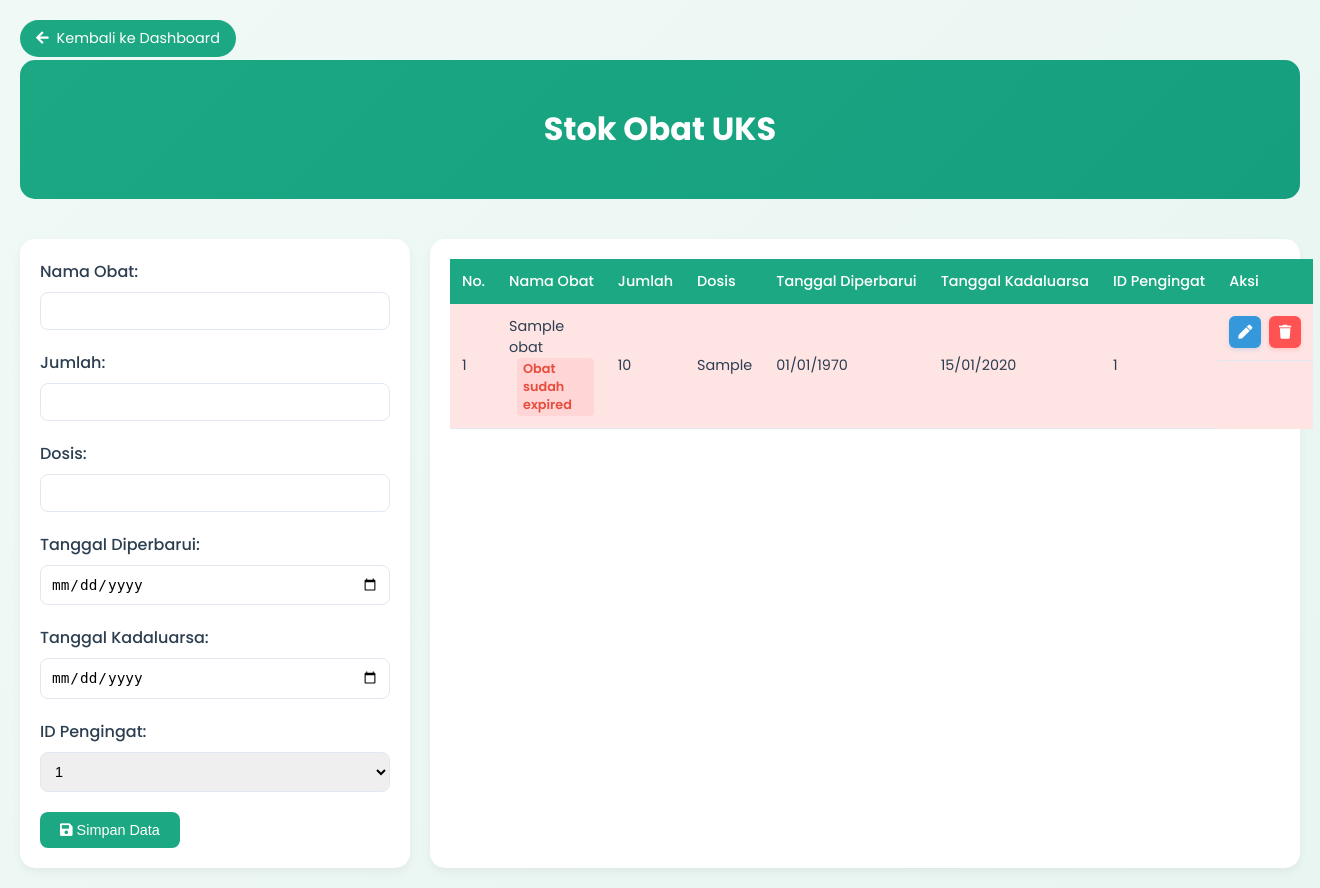
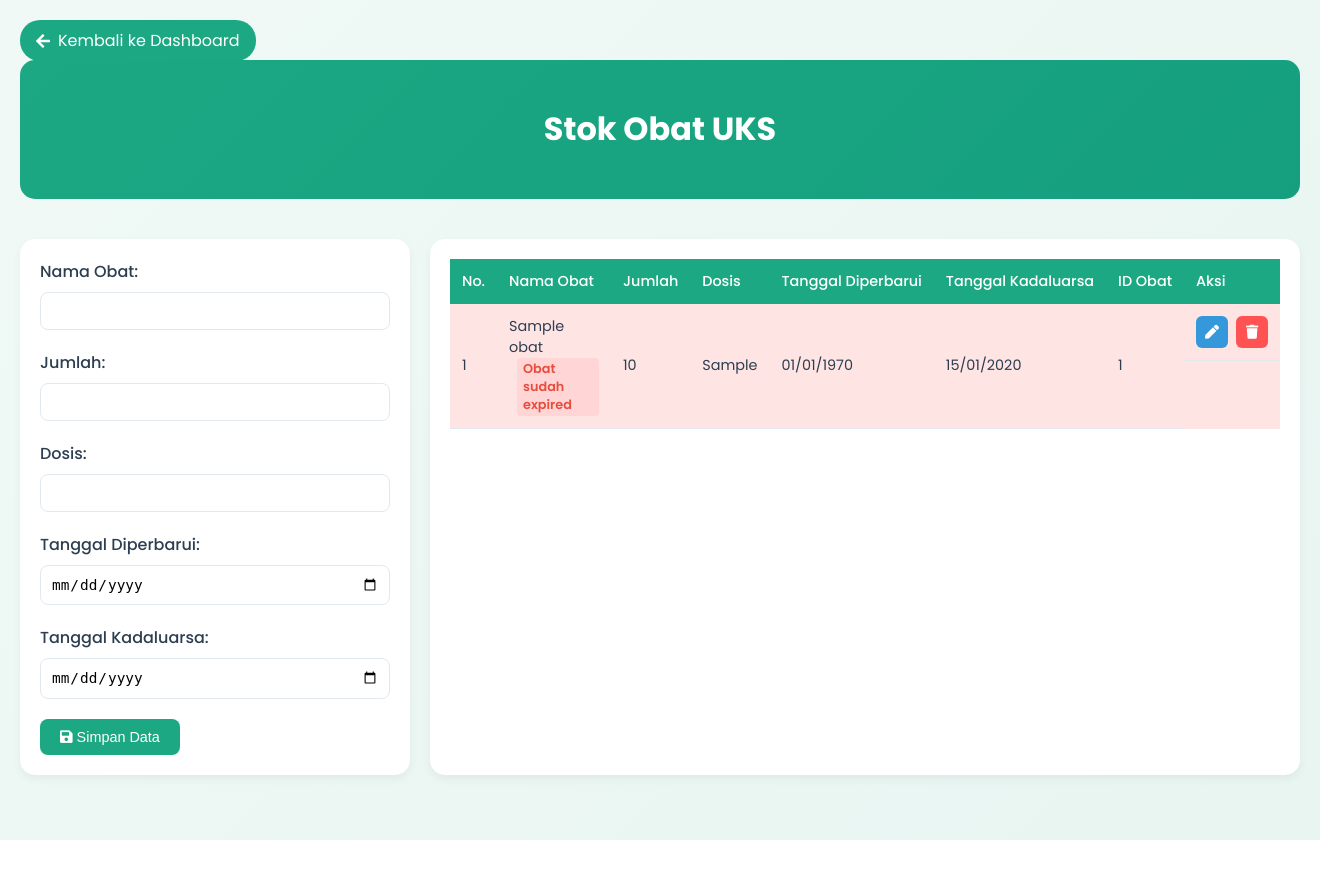
Before and after one commit to Nanda2104005/login2, a PHP site: page /stokobat.php in a window 1320 px wide. After the commit the page ends 840 px from the top, so only its background shows below. Run offline with PHP 8.4, Linux system fonts and the light colour scheme; tables that the repository leaves empty or names only in its code hold one stand-in row (values such as "Sample post").

Commit message:
perbaikan dalam stok obat, id obat tidak perlu diimput manual
untuk jumlah obat didalam monitoring masih belum

```diff
--- a/stokobat.php
+++ b/stokobat.php
@@ -50,8 +50,7 @@ if ($_SERVER["REQUEST_METHOD"] == "POST" && isset($_POST['delete']) && isset($_P
                     jumlah = :jumlah,
                     dosis = :dosis,
                     diperbarui = :diperbarui,
-                    tanggal_kadaluarsa = :tanggal_kadaluarsa,
-                    id_pengingat = :id_pengingat
+                    tanggal_kadaluarsa = :tanggal_kadaluarsa
                     WHERE id_stok = :id_stok";
 
             $stmt = $conn->prepare($sql);
@@ -62,17 +61,54 @@ if ($_SERVER["REQUEST_METHOD"] == "POST" && isset($_POST['delete']) && isset($_P
             $stmt->bindParam(':dosis', $_POST['dosis'], PDO::PARAM_STR);
             $stmt->bindParam(':diperbarui', $_POST['diperbarui']);
             $stmt->bindParam(':tanggal_kadaluarsa', $_POST['tanggal_kadaluarsa']);
-            $stmt->bindParam(':id_pengingat', $_POST['id_pengingat'], PDO::PARAM_INT);
 
             $stmt->execute();
             $conn->commit();
             $success_message = "Data berhasil diperbarui!";
         } else {
+            // Add new record with auto ID
             if (empty($_POST['nama']) || empty($_POST['jumlah']) || empty($_POST['dosis']) ||
                 empty($_POST['diperbarui']) || empty($_POST['tanggal_kadaluarsa'])) {
                 throw new Exception("Semua field harus diisi!");
             }
 
+            // Cek apakah obat dengan nama yang sama sudah ada
+            $check_obat = $conn->prepare("SELECT s.id_stok, s.id_pengingat, s.jumlah FROM stok_obat s
+                                        WHERE LOWER(nama) = LOWER(:nama) LIMIT 1");
+            $check_obat->bindParam(':nama', $_POST['nama'], PDO::PARAM_STR);
+            $check_obat->execute();
+            $existing_obat = $check_obat->fetch(PDO::FETCH_ASSOC);
+
+            if ($existing_obat) {
+                // Update jumlah stok yang sudah ada
+                $new_jumlah = $existing_obat['jumlah'] + $_POST['jumlah'];
+                $update_sql = "UPDATE stok_obat SET
+                              jumlah = :jumlah,
+                              diperbarui = :diperbarui,
+                              tanggal_kadaluarsa = :tanggal_kadaluarsa
+                              WHERE id_stok = :id_stok";
+
+                $update_stmt = $conn->prepare($update_sql);
+                $update_stmt->bindParam(':jumlah', $new_jumlah, PDO::PARAM_INT);
+                $update_stmt->bindParam(':diperbarui', $_POST['diperbarui']);
+                $update_stmt->bindParam(':tanggal_kadaluarsa', $_POST['tanggal_kadaluarsa']);
+                $update_stmt->bindParam(':id_stok', $existing_obat['id_stok'], PDO::PARAM_INT);
+                $update_stmt->execute();
+
+                $conn->commit();
+                $success_message = "Data obat ditambahkan ke stok yang sudah ada!";
+            } else {
+                // Insert ke pengingatobat dulu untuk mendapatkan ID
+                $sql_pengingat = "INSERT INTO pengingatobat (patient_id, condition_name, severity, nama_obat, waktu_pengingat)
+                                 VALUES ('AUTO', 'AUTO', 'Normal', :nama_obat, CURRENT_TIME())";
+                $stmt_pengingat = $conn->prepare($sql_pengingat);
+                $stmt_pengingat->bindParam(':nama_obat', $_POST['nama'], PDO::PARAM_STR);
+                $stmt_pengingat->execute();
+
+                // Dapatkan ID yang baru dibuat
+                $id_pengingat = $conn->lastInsertId();
+
+                // Insert ke stok_obat
                 $sql = "INSERT INTO stok_obat (nama, jumlah, dosis, diperbarui, tanggal_kadaluarsa, id_pengingat)
                         VALUES (:nama, :jumlah, :dosis, :diperbarui, :tanggal_kadaluarsa, :id_pengingat)";
 
@@ -83,11 +119,12 @@ if ($_SERVER["REQUEST_METHOD"] == "POST" && isset($_POST['delete']) && isset($_P
                 $stmt->bindParam(':dosis', $_POST['dosis'], PDO::PARAM_STR);
                 $stmt->bindParam(':diperbarui', $_POST['diperbarui']);
                 $stmt->bindParam(':tanggal_kadaluarsa', $_POST['tanggal_kadaluarsa']);
-            $stmt->bindParam(':id_pengingat', $_POST['id_pengingat'], PDO::PARAM_INT);
+                $stmt->bindParam(':id_pengingat', $id_pengingat, PDO::PARAM_INT);
 
                 $stmt->execute();
                 $conn->commit();
                 $success_message = "Data berhasil disimpan!";
+            }
         }
     } catch(Exception $e) {
         if (isset($conn)) {
@@ -101,11 +138,6 @@ if ($_SERVER["REQUEST_METHOD"] == "POST" && isset($_POST['delete']) && isset($_P
 try {
     $conn = new PDO("mysql:host=$servername;dbname=$dbname", $username, $password);
     $conn->setAttribute(PDO::ATTR_ERRMODE, PDO::ERRMODE_EXCEPTION);
-
-    // Query untuk dropdown ID Pengingat
-    $stmt = $conn->prepare("SELECT id FROM pengingatobat ORDER BY id");
-    $stmt->execute();
-    $pengingat_ids = $stmt->fetchAll(PDO::FETCH_COLUMN);
 
     // Query untuk data stok obat
     $stmt = $conn->prepare("SELECT * FROM stok_obat ORDER BY diperbarui DESC");
@@ -203,6 +234,7 @@ try {
             border-radius: 15px;
             box-shadow: 0 4px 10px rgba(0, 0, 0, 0.05);
             min-width: 0;
+            overflow-x: auto;
         }
 
         table {
@@ -261,7 +294,6 @@ try {
             align-items: center;
             justify-content: center;
             font-size: 14px;
-        box-shadow: 0 2px 4px rgba(52, 152, 219, 0.2);
         }
 
         .btn-edit:hover,
@@ -271,12 +303,6 @@ try {
 
         .btn-delete {
             background-color: #ff5252;
-        box-shadow: 0 2px 4px rgba(255, 82, 82, 0.2);
-    }
-
-    .btn-delete:hover {
-        background-color: #ff1744;
-        box-shadow: 0 4px 6px rgba(255, 82, 82, 0.3);
         }
 
         .expired-row {
@@ -316,32 +334,6 @@ try {
             gap: 8px;
             z-index: 1000;
             transition: all 0.3s ease;
-        font-size: 0.9rem;
-    }
-
-    .modal {
-        display: none;
-        position: fixed;
-        top: 0;
-        left: 0;
-        width: 100%;
-        height: 100%;
-        background: rgba(0, 0, 0, 0.5);
-        z-index: 1000;
-        overflow-y: auto;
-        padding: 20px 0;
-    }
-
-    .modal-content {
-        background: white;
-        width: 90%;
-        max-width: 500px;
-        margin: 20px auto;
-        padding: 20px;
-        border-radius: 15px;
-        position: relative;
-        max-height: 90vh;
-        overflow-y: auto;
         }
 
         .alert {
@@ -451,24 +464,6 @@ try {
                 <input type="date" id="tanggal_kadaluarsa" name="tanggal_kadaluarsa" required>
             </div>
 
-            <div class="form-group">
-                <label for="id_pengingat">ID Pengingat:</label>
-                <select id="id_pengingat" name="id_pengingat" required>
-                    <?php
-                    try {
-                        $stmt = $conn->prepare("SELECT id FROM pengingatobat");
-                        $stmt->execute();
-                        $pengingat_ids = $stmt->fetchAll(PDO::FETCH_COLUMN);
-                        foreach($pengingat_ids as $id) {
-                            echo "<option value=\"$id\">$id</option>";
-                        }
-                    } catch(PDOException $e) {
-                        echo "<option value=\"\">Error loading IDs</option>";
-                    }
-                    ?>
-                </select>
-            </div>
-
             <button type="submit" class="btn">
                 <i class="fas fa-save"></i> Simpan Data
             </button>
@@ -486,7 +481,7 @@ try {
                             <th>Dosis</th>
                             <th>Tanggal Diperbarui</th>
                             <th>Tanggal Kadaluarsa</th>
-                            <th>ID Pengingat</th>
+                            <th>ID Obat</th>
                             <th>Aksi</th>
                         </tr>
                     </thead>
@@ -564,23 +559,7 @@ try {
                         <input type="date" id="edit_tanggal_kadaluarsa" name="tanggal_kadaluarsa" required>
                     </div>
 
-                   <div class="form-group">
-                       <label for="edit_id_pengingat">ID Pengingat:</label>
-                       <select id="edit_id_pengingat" name="id_pengingat" required>
-                           <?php
-                           try {
-                               $stmt = $conn->prepare("SELECT id FROM pengingatobat");
-                               $stmt->execute();
-                               $pengingat_ids = $stmt->fetchAll(PDO::FETCH_COLUMN);
-                               foreach($pengingat_ids as $id) {
-                                   echo "<option value=\"$id\">$id</option>";
-                               }
-                           } catch(PDOException $e) {
-                               echo "<option value=\"\">Error loading IDs</option>";
-                           }
-                           ?>
-                       </select>
-                   </div>
+                    <input type="hidden" id="edit_id_pengingat" name="id_pengingat">
 
                     <button type="submit" class="btn">
                         <i class="fas fa-save"></i> Simpan Perubahan
@@ -588,12 +567,6 @@ try {
                 </form>
             </div>
         </div>
-
-       <!-- Form tersembunyi untuk delete -->
-       <form id="deleteForm" method="POST" style="display: none;">
-           <input type="hidden" name="delete" value="1">
-           <input type="hidden" id="delete_id_stok" name="id_stok" value="">
-       </form>
     </div>
 
     <script>
```
Also changed, not shown: other parts of stokobat.php (+24 -11 lines). Lines whose indentation alone changed are shown as unchanged.
